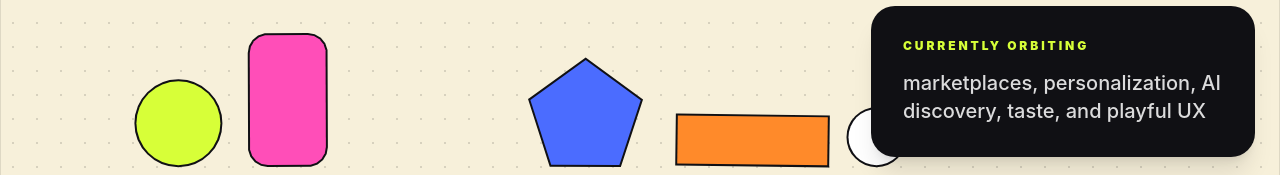
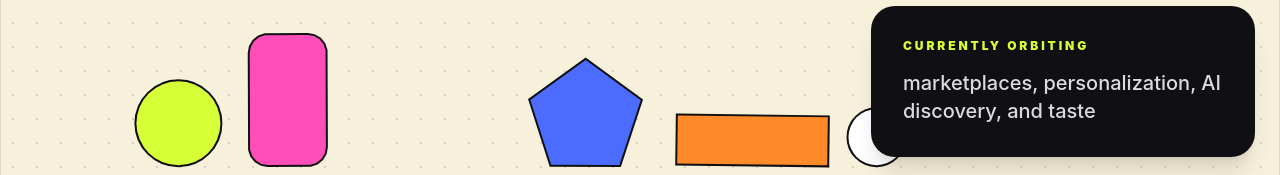
Before and after one commit to skhander/personalwebsite, a React (Vite) app: page / in a window 1280 px wide. Shown: the part 494-669 px from the top of the page. Built offline with nearby package versions, Linux system fonts and the light colour scheme.

Commit message:
Update App.jsx

```diff
--- a/src/App.jsx
+++ b/src/App.jsx
@@ -213,7 +213,7 @@ className="mt-2 md:mt-12 aspect-[4/3.5] w-full max-w-sm rounded-[1.5rem] border-
               </div>
 
               <p className="text-xl font-medium leading-snug text-white/85">
-              marketplaces, personalization, AI discovery, taste, and playful UX
+              marketplaces, personalization, AI discovery, and taste
               </p>
             </div>
             <div className="flex justify-center md:justify-end md:pr-20 mt-2">
```
